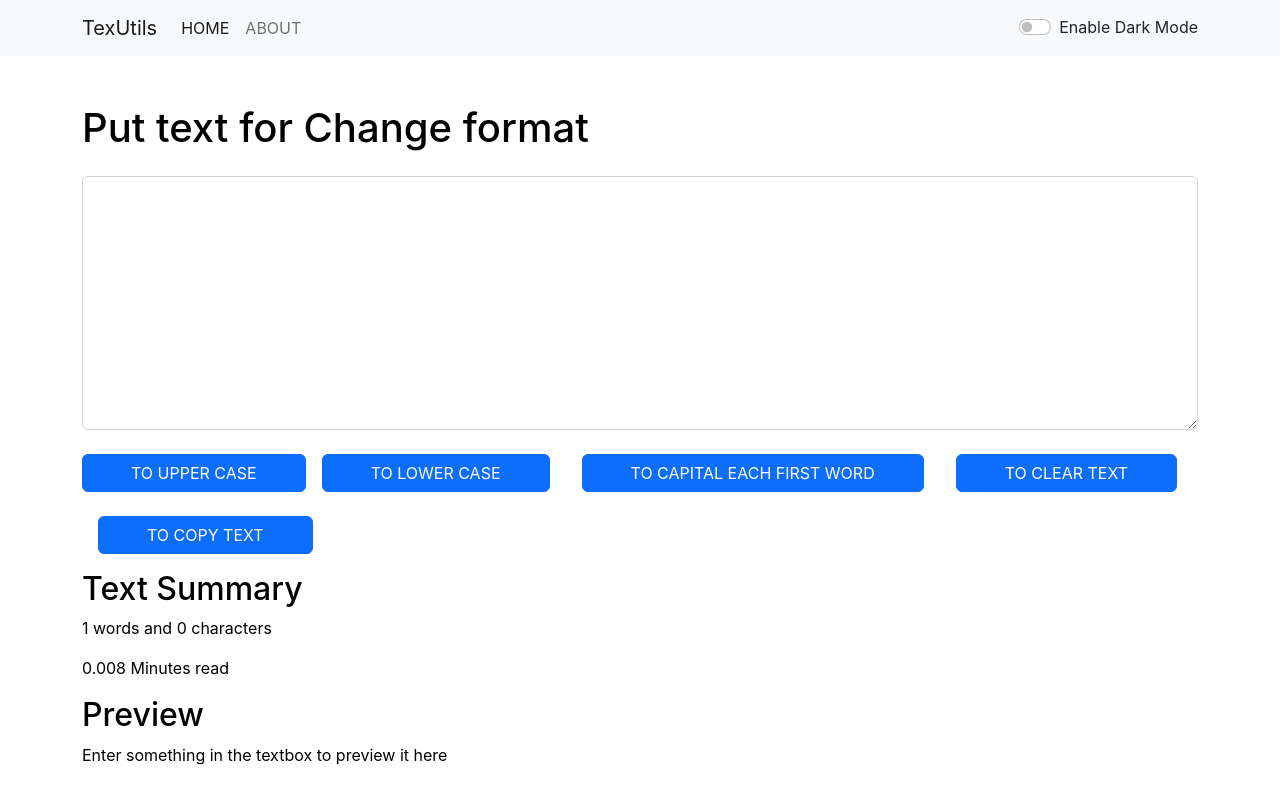
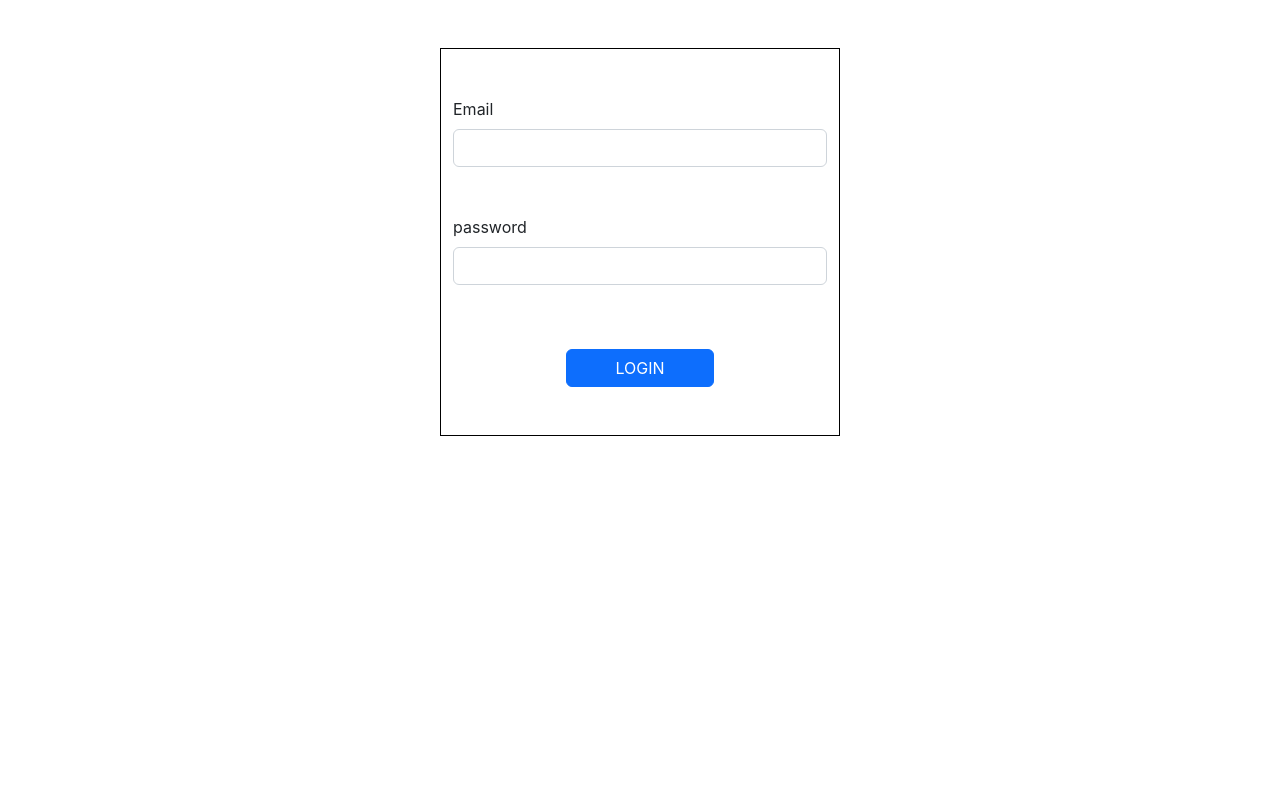
Before and after one commit to MSameer192/sameerReactApp, a React (Create React App) app: page / in a window 1280 px wide. Built offline with nearby package versions, Linux system fonts and the light colour scheme.

Commit message:
login form

```diff
--- a/src/App.css
+++ b/src/App.css
@@ -1,38 +1,4 @@
-.App {
-  text-align: center;
+#form {
+width: 400px;
+border: 1px solid black;
 }
-
-.App-logo {
-  height: 40vmin;
-  pointer-events: none;
-}
-
-@media (prefers-reduced-motion: no-preference) {
-  .App-logo {
-    animation: App-logo-spin infinite 20s linear;
-  }
-}
-
-.App-header {
-  background-color: #282c34;
-  min-height: 100vh;
-  display: flex;
-  flex-direction: column;
-  align-items: center;
-  justify-content: center;
-  font-size: calc(10px + 2vmin);
-  color: white;
-}
-
-.App-link {
-  color: #61dafb;
-}
-
-@keyframes App-logo-spin {
-  from {
-    transform: rotate(0deg);
-  }
-  to {
-    transform: rotate(360deg);
-  }
-}
--- a/src/App.js
+++ b/src/App.js
@@ -1,50 +1,53 @@
 import './App.css';
-import Navbar from './components/Navbar';
-import TextForm from './components/TextForm';
+import Login from './components/Login';
+// import Navbar from './components/Navbar';
+// import TextForm from './components/TextForm';
 // import About from './components/About';
 
-import React, { useState } from 'react';
+// import React, { useState } from 'react';
 
 function App() {
 
-  const [mode, setMode] = useState('light');
+  // const [mode, setMode] = useState('light');
 
-  const [modeBtn, setModeBtnText] = useState("Enable Dark Mode");
+  // const [modeBtn, setModeBtnText] = useState("Enable Dark Mode");
 
-  // const [myStyle1, myNewStyle] = useState({
-  //   color: "black",
-  // });
+  // // const [myStyle1, myNewStyle] = useState({
+  // //   color: "black",
+  // // });
 
-  const toggleMode = () => {
+  // const toggleMode = () => {
 
-    if (mode === "light") {
-      setMode('dark')
-      setModeBtnText('Disable Dark Mode')
-      document.body.style.backgroundColor = '#042743'
-      // myNewStyle({
-      //   color: 'white',
-      // })
-    }
+  //   if (mode === "light") {
+  //     setMode('dark')
+  //     setModeBtnText('Disable Dark Mode')
+  //     document.body.style.backgroundColor = '#042743'
+  //     // myNewStyle({
+  //     //   color: 'white',
+  //     // })
+  //   }
 
-    else {
-      setMode('light')
-      setModeBtnText('Enable Dark Mode')
-      document.body.style.backgroundColor = 'white'
-      // myNewStyle({
-      //   color: 'black'
-      // })
-    }
-  }
+  //   else {
+  //     setMode('light')
+  //     setModeBtnText('Enable Dark Mode')
+  //     document.body.style.backgroundColor = 'white'
+  //     // myNewStyle({
+  //     //   color: 'black'
+  //     // })
+  //   }
+  // }
 
 
 
   return (
     <div className="App">
       <>
-        <Navbar title="TexUtils" home="HOME" mode={mode} toggleMode={toggleMode} Btn={modeBtn} />
-        <TextForm heading="Put text for Change format" mode={mode} />
+        {/* <Navbar title="TexUtils" home="HOME" mode={mode} toggleMode={toggleMode} Btn={modeBtn} />
+        <TextForm heading="Put text for Change format" mode={mode} /> */}
 
         {/* <About/> */}
+
+        <Login/>
       </>
     </div>
   );
--- /dev/null
+++ b/src/components/Login.js
@@ -0,0 +1,32 @@
+import React, {useState} from 'react';
+
+
+
+export default function Login() {
+    const [loginDetail, setLoginDetail] = useState("email")
+    console.log(loginDetail)
+
+    const updateName = () =>{
+        setLoginDetail('Sameer')
+        console.log(setLoginDetail)
+    }
+
+    return (
+            <div className="container mt-5" id="form">
+                <form className="mt-5" method="post">
+                    <div className="my-5">
+                        <label htmlFor="userName" className="form-label">Email</label>
+                        <input type="email" className="form-control" id="userName"/>
+                    </div>
+                    <div className="mb-3 my-5">
+                        <label htmlFor="password" className="form-label">password</label>
+                        <input type="password" className="form-control" id="password"/>
+                    </div>
+
+                    <div className="text-center">
+                        <button onClick={updateName} type="submit" className="btn btn-primary my-5 px-5 " >LOGIN</button>
+                    </div>
+                </form>
+            </div>
+    )
+}
```
